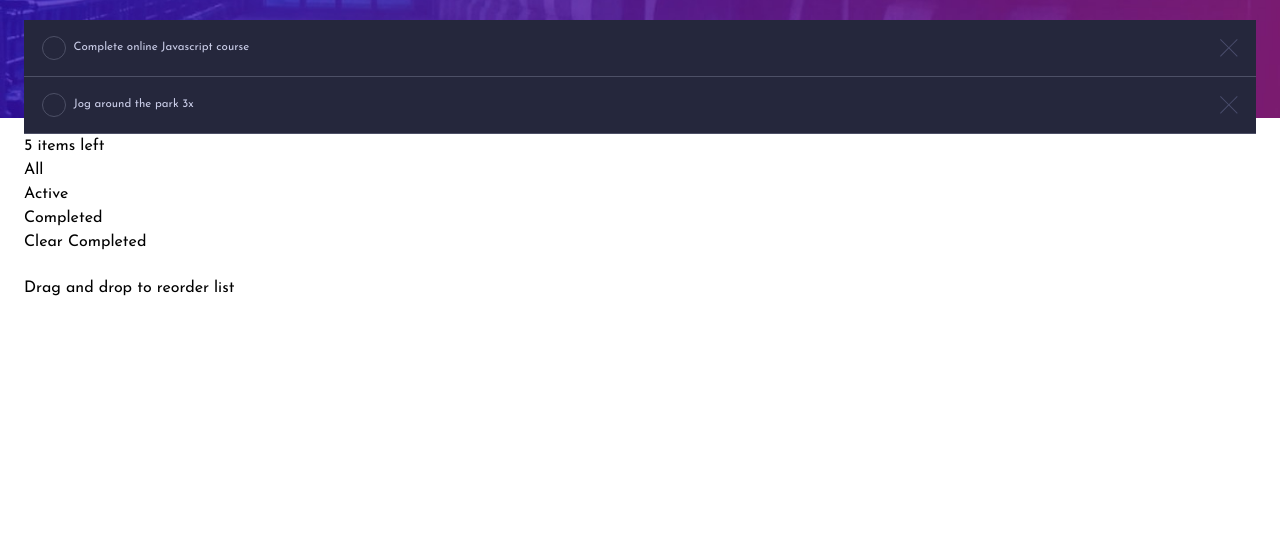
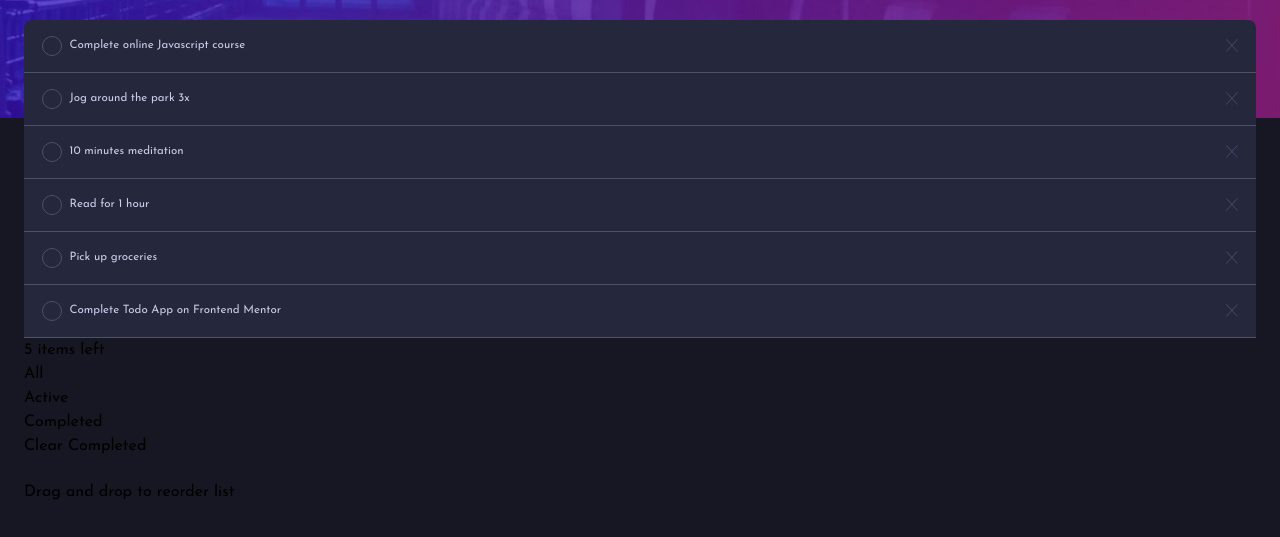
Before and after one commit to mrcordova/todo-app, a plain HTML site: page index.html in a window 1280 px wide. Shown: the part 149-686 px from the top of the page. Drawn offline with Linux system fonts and the light colour scheme.

Commit message:
list styling

```diff
--- a/css/style.css
+++ b/css/style.css
@@ -51,6 +51,7 @@ img {
 main {
   display: grid;
   height: 100%;
+  background-color: var(--Very-Dark-Blue);
 }
 .circle {
   width: 1.5rem;
@@ -74,8 +75,8 @@ main {
   -webkit-appearance: none;
   /* all: unset; */
   position: relative;
-  width: 1.5rem;
-  height: 1.5rem;
+  width: 1.25rem;
+  height: 1.25rem;
   border-radius: 50%;
   /* background-color: transparent; */
   border: 1px solid var(--Very-Dark-Grayish-Blue);
@@ -137,6 +138,7 @@ main {
 
     & > button {
       margin-inline-start: auto;
+      width: 0.8rem;
     }
 
     & .checkbox:checked + p {
@@ -144,6 +146,17 @@ main {
       color: var(--Very-Dark-Grayish-Blue);
     }
   }
+  & > li:first-child {
+    border-top-left-radius: 0.5rem;
+    border-top-right-radius: 0.5rem;
+  }
+  /* & > li:last-child {
+    border-bottom-left-radius: 0.5rem;
+    border-bottom-right-radius: 0.5rem;
+  } */
+}
+
+.todo-list-container {
 }
 .todo-header-container {
   display: flex;
--- a/index.html
+++ b/index.html
@@ -44,7 +44,7 @@
             id="create-todo" />
         </div>
 
-        <div>
+        <div class="todo-list-container">
           <ul class="todo-list">
             <li>
               <input
@@ -65,6 +65,50 @@
                 id="checkmark"
                 class="checkbox" />
               <p>Jog around the park 3x</p>
+              <button>
+                <img src="./images/icon-cross.svg" alt="X" />
+              </button>
+            </li>
+            <li>
+              <input
+                type="checkbox"
+                name="checkmark"
+                id="checkmark"
+                class="checkbox" />
+              <p>10 minutes meditation</p>
+              <button>
+                <img src="./images/icon-cross.svg" alt="X" />
+              </button>
+            </li>
+            <li>
+              <input
+                type="checkbox"
+                name="checkmark"
+                id="checkmark"
+                class="checkbox" />
+              <p>Read for 1 hour</p>
+              <button>
+                <img src="./images/icon-cross.svg" alt="X" />
+              </button>
+            </li>
+            <li>
+              <input
+                type="checkbox"
+                name="checkmark"
+                id="checkmark"
+                class="checkbox" />
+              <p>Pick up groceries</p>
+              <button>
+                <img src="./images/icon-cross.svg" alt="X" />
+              </button>
+            </li>
+            <li>
+              <input
+                type="checkbox"
+                name="checkmark"
+                id="checkmark"
+                class="checkbox" />
+              <p>Complete Todo App on Frontend Mentor</p>
               <button>
                 <img src="./images/icon-cross.svg" alt="X" />
               </button>
```
